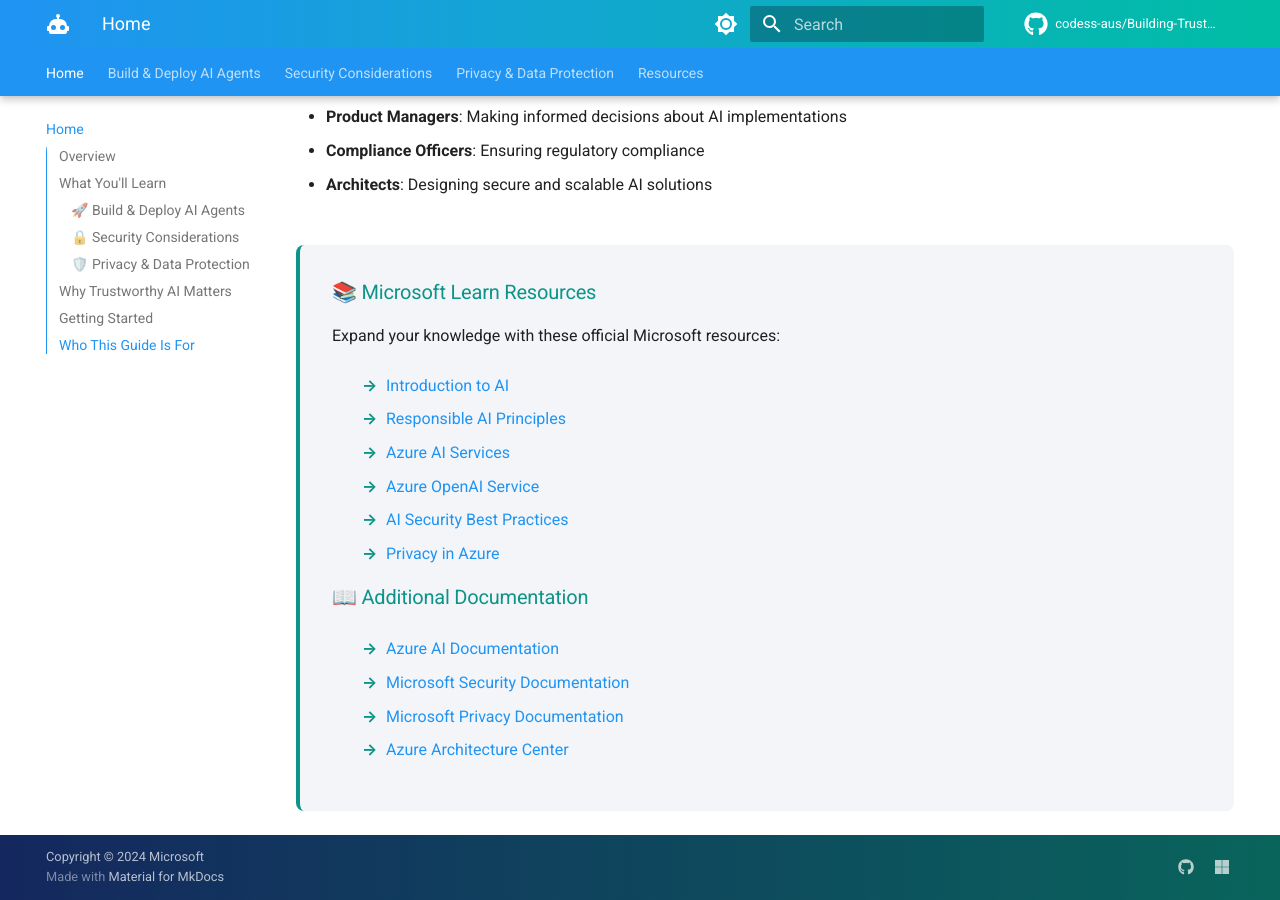
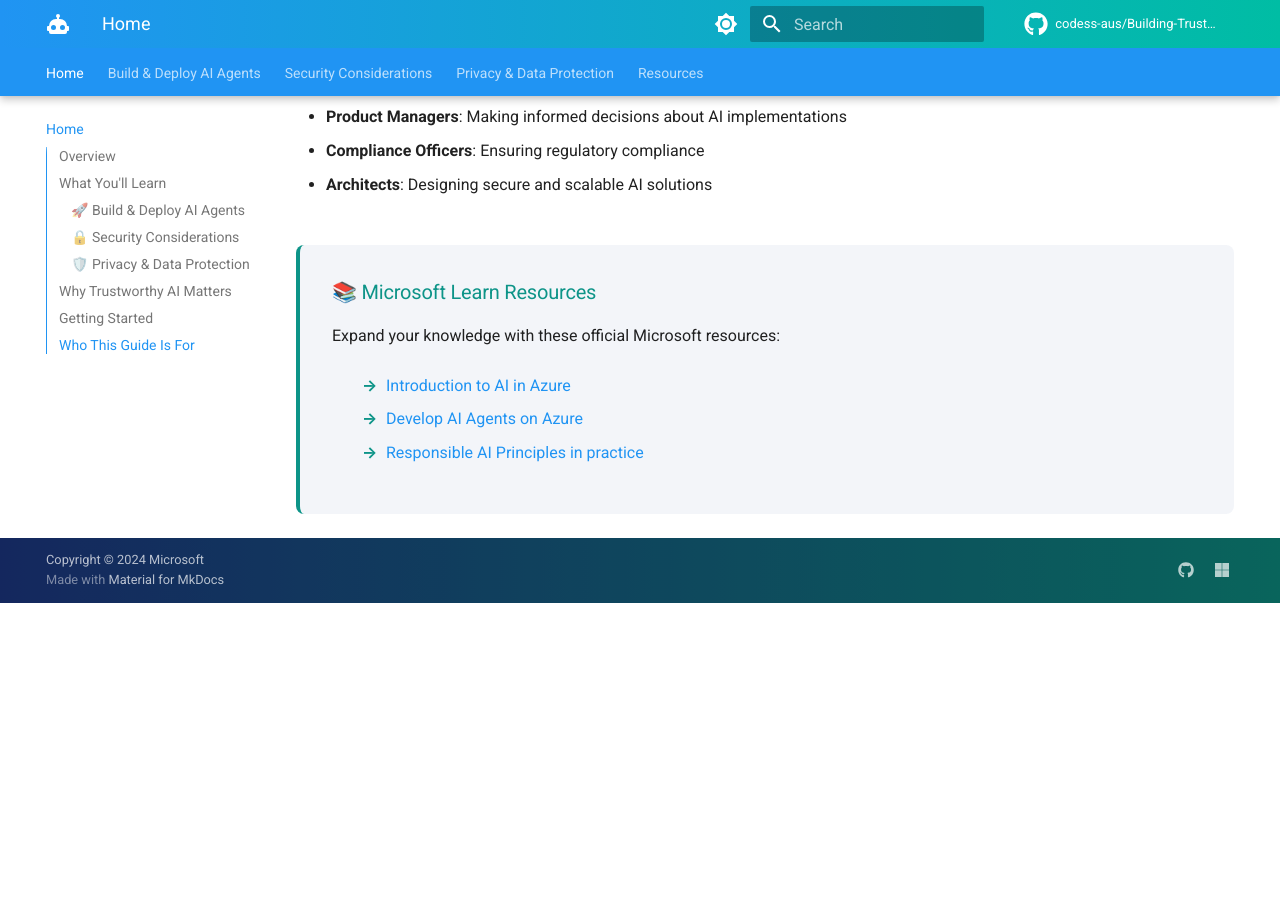
Before and after one commit to codess-aus/Building-Trustworthy-AI-Agents, an MkDocs documentation site: the page built from docs/index.md, in a window 1280 px wide and 900 px high, scrolled down 3415 px. Built offline with MkDocs 1.6.1 and Material for MkDocs 9.7.7, drawn with Linux system fonts in a browser that asks for light colours; comment, search, counter and statistics services are not loaded; after the commit the page ends 4018 px from its top, so only the background shows below that.

Commit message:
Update Microsoft Learn resource links for improved relevance and clarity

```diff
--- a/docs/index.md
+++ b/docs/index.md
@@ -79,18 +79,8 @@ This guide is designed for:
 <h3>📚 Microsoft Learn Resources</h3>
 <p>Expand your knowledge with these official Microsoft resources:</p>
 <ul>
-<li><a href="https://learn.microsoft.com/training/modules/introduction-to-ai/" target="_blank" rel="noopener">Introduction to AI</a></li>
-<li><a href="https://learn.microsoft.com/azure/machine-learning/concept-responsible-ai" target="_blank" rel="noopener">Responsible AI Principles</a></li>
-<li><a href="https://learn.microsoft.com/azure/ai-services/" target="_blank" rel="noopener">Azure AI Services</a></li>
-<li><a href="https://learn.microsoft.com/azure/ai-services/openai/" target="_blank" rel="noopener">Azure OpenAI Service</a></li>
-<li><a href="https://learn.microsoft.com/security/ai/" target="_blank" rel="noopener">AI Security Best Practices</a></li>
-<li><a href="https://learn.microsoft.com/azure/compliance/offerings/" target="_blank" rel="noopener">Privacy in Azure</a></li>
-</ul>
-<h3>📖 Additional Documentation</h3>
-<ul>
-<li><a href="https://docs.microsoft.com/azure/ai/" target="_blank" rel="noopener">Azure AI Documentation</a></li>
-<li><a href="https://docs.microsoft.com/security/" target="_blank" rel="noopener">Microsoft Security Documentation</a></li>
-<li><a href="https://docs.microsoft.com/compliance/" target="_blank" rel="noopener">Microsoft Privacy Documentation</a></li>
-<li><a href="https://docs.microsoft.com/azure/architecture/" target="_blank" rel="noopener">Azure Architecture Center</a></li>
+<li><a href="https://learn.microsoft.com/en-us/training/courses/ai-900t00/" target="_blank" rel="noopener">Introduction to AI in Azure</a></li>
+<li><a href="https://learn.microsoft.com/training/paths/develop-ai-agents-on-azure/" target="_blank" rel="noopener">Develop AI Agents on Azure</a></li>
+<li><a href="https://learn.microsoft.com/en-us/training/modules/embrace-responsible-ai-principles-practices/" target="_blank" rel="noopener">Responsible AI Principles in practice</a></li>
 </ul>
 </div>
```
